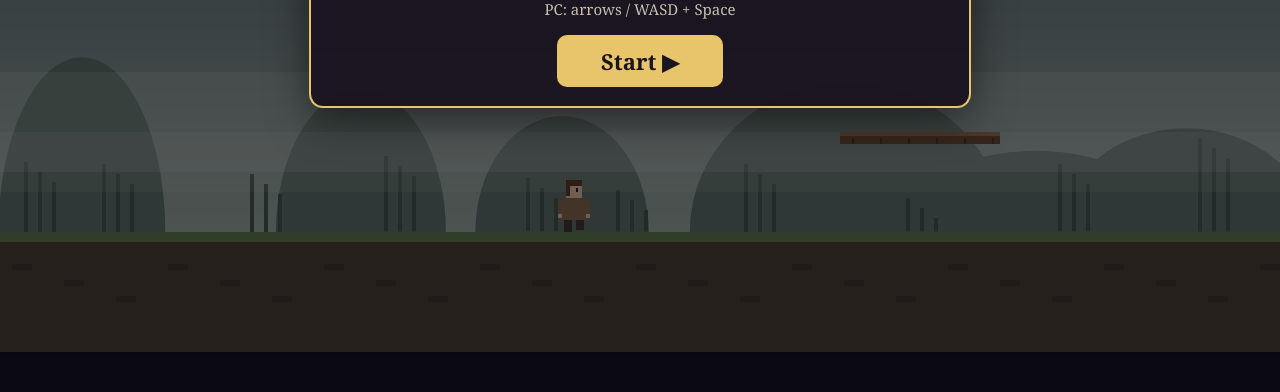
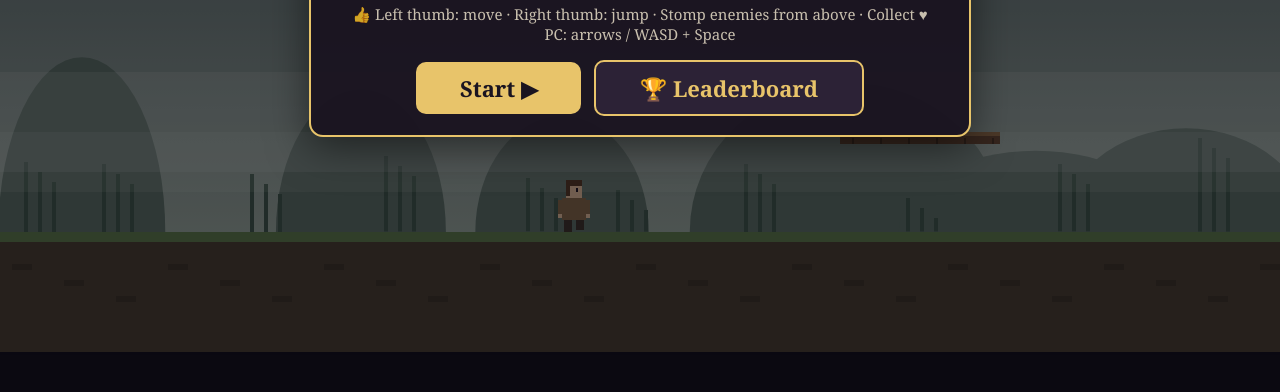
Before and after one commit to tobiaamondino/pips-great-expectations, a plain HTML site: page index.html in a window 1280 px wide. Shown: the part 408-800 px from the top of the page. Drawn offline with Linux system fonts and the light colour scheme.

Commit message:
Connect class leaderboard (Firebase Realtime Database)

```diff
--- a/index.html
+++ b/index.html
@@ -398,7 +398,7 @@ function showEnd(){
 }
 
 /* ================= class leaderboard (Firebase Realtime Database, REST) ================= */
-const LB_URL='';   // e.g. https://my-project-default-rtdb.europe-west1.firebasedatabase.app  (empty = leaderboard hidden)
+const LB_URL='https://pip-s-game-default-rtdb.europe-west1.firebasedatabase.app';   // Firebase Realtime Database (empty = leaderboard hidden)
 const LB_ON=!!LB_URL;
 let playerName='';try{playerName=localStorage.getItem('pge_name')||'';}catch(e){}
 const cleanName=s=>(s||'').replace(/[^\p{L}\p{N} _.\-]/gu,'').replace(/\s+/g,' ').trim().slice(0,14);
```
